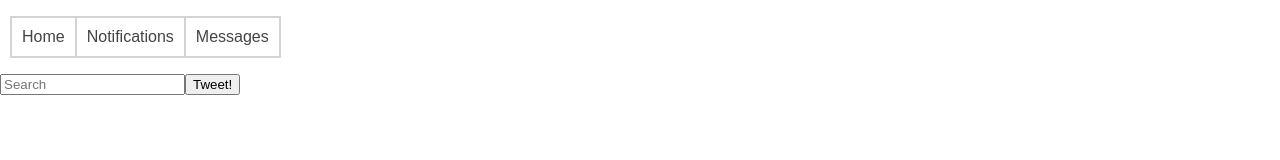
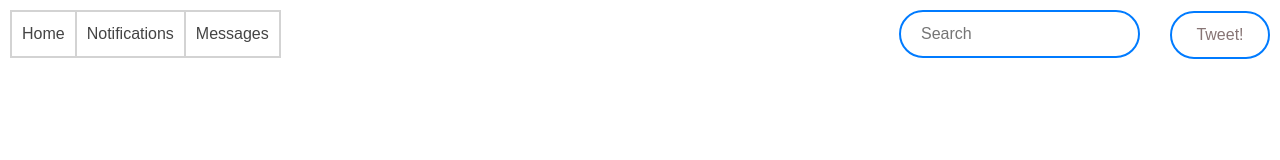
Before and after one commit to atrotter0/social-media-clone, a React app: page / in a window 1280 px wide. Built offline with nearby package versions, Linux system fonts and the light colour scheme.

Commit message:
Add styles to Header component

```diff
--- a/public/index.html
+++ b/public/index.html
@@ -10,6 +10,7 @@
     -->
     <link rel="manifest" href="%PUBLIC_URL%/manifest.json">
     <link rel="shortcut icon" href="%PUBLIC_URL%/favicon.ico">
+    <link rel="stylesheet" href="https://stackpath.bootstrapcdn.com/bootstrap/4.1.3/css/bootstrap.min.css" integrity="sha384-MCw98/SFnGE8fJT3GXwEOngsV7Zt27NXFoaoApmYm81iuXoPkFOJwJ8ERdknLPMO" crossorigin="anonymous">
     <!--
       Notice the use of %PUBLIC_URL% in the tags above.
       It will be replaced with the URL of the `public` folder during the build.
--- a/src/components/Header.js
+++ b/src/components/Header.js
@@ -1,10 +1,11 @@
 import React from 'react';
 import NavBar from './NavBar.js';
 import { Search, tweet } from './Search.js';
+import '../styles/Header.css';
 
 function Header() {
   return (
-    <div>
+    <div className="header">
       <NavBar />
       <Search />
     </div>
--- a/src/components/Search.js
+++ b/src/components/Search.js
@@ -1,14 +1,15 @@
 import React from 'react';
+import '../styles/Search.css';
 
 export function Search() {
   return (
-    <div>
-      <input type="text" placeholder="Search" />
-      <button onclick="tweet()">Tweet!</button>
+    <div className="search">
+      <input type="text" placeholder="Search" className="search-box" />
+      <button onClick={tweet} className="btn btn-lg btn-outline-primary">Tweet!</button>
     </div>
   );
 }
 
 export function tweet() {
-  alert("Tweeted!");
+  alert("Poop nuggets!");
 }
--- /dev/null
+++ b/src/styles/Header.css
@@ -0,0 +1,5 @@
+.header {
+  display: flex;
+  justify-content: space-between;
+  margin-top: 10px;
+}
--- /dev/null
+++ b/src/styles/Search.css
@@ -0,0 +1,24 @@
+.search {
+  margin-right: 10px;
+}
+
+.search-box {
+  border: 2px solid #007bff;
+  padding: 10px;
+  padding-left: 20px;
+  border-radius: 40px;
+  margin-right: 30px;
+}
+
+.btn-outline-primary {
+  border: 2px solid #007bff;
+  padding: 10px;
+  border-radius: 40px;
+  color: #877575;
+  font-size: 1em;
+  width: 100px;
+}
+
+.search-box:focus {
+  outline: none;
+}
```
